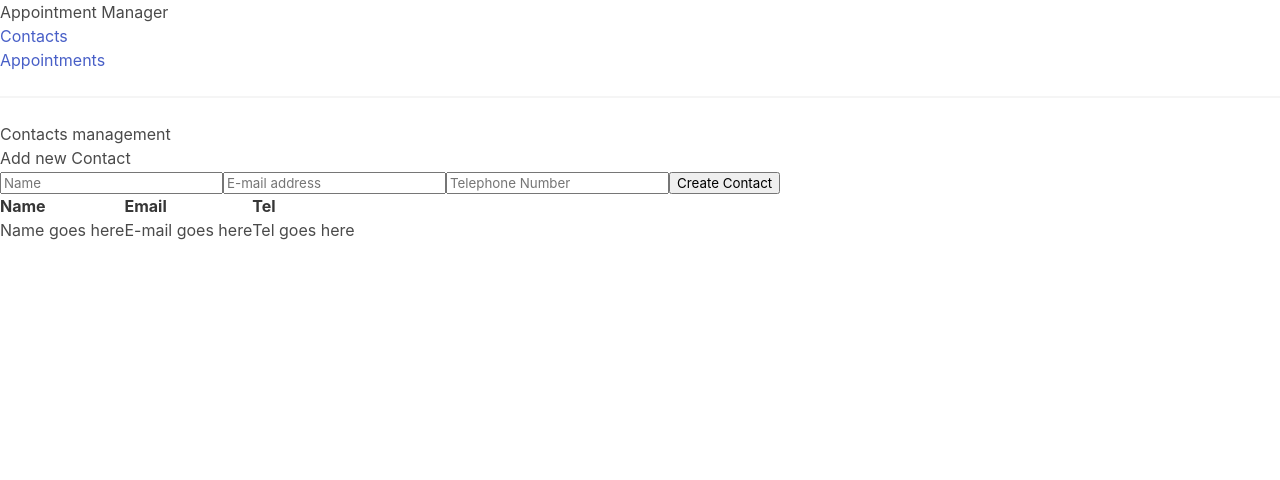
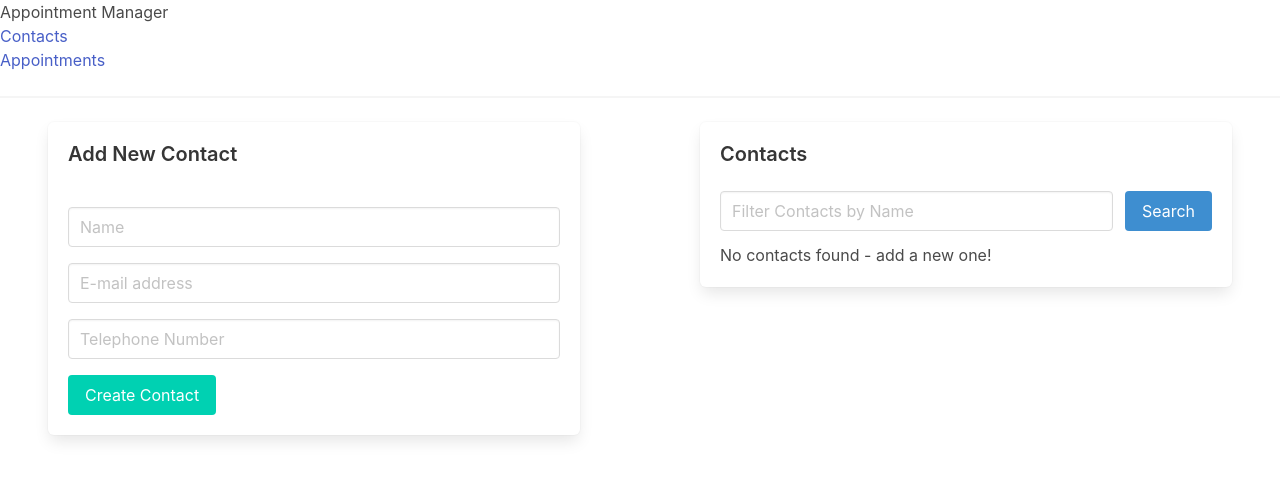
Before and after one commit to LozPilafas/appointment-manager, a React (Create React App) app: page /contacts in a window 1280 px wide. Shown: the top 480 px of the page. Built offline with nearby package versions, Linux system fonts and the light colour scheme.

Commit message:
added css and started appts logic

```diff
--- /dev/null
+++ b/src/presentational/appointmentitem.js
@@ -0,0 +1,19 @@
+
+
+export function AppointmentItem(props)
+{
+    return (
+        <div className="content ">
+          <blockquote>
+                <p>
+                  <strong>Customer Name goes here</strong>
+                </p>
+                <p>Date goes here</p>
+                <p>Time goes here</p>
+                <p>Title Goes here</p>
+                <p>Options go here</p>
+
+          </blockquote>
+        </div>
+      );
+}
--- /dev/null
+++ b/src/presentational/appointmentslist.js
@@ -0,0 +1,20 @@
+import { AppointmentItem } from "./appointmentitem";
+
+
+
+export function AppointmentsList (props){
+  return (
+    <div className="column is-half">
+    <div className="box mx-6">
+      <div className="subtitle"><strong>Appointments</strong></div>
+
+
+      <AppointmentItem/>
+    </div></div>
+  );
+
+
+
+
+
+}
--- /dev/null
+++ b/src/presentational/appointmentspage.js
@@ -0,0 +1,32 @@
+
+import { AppointmentsList } from "./appointmentslist";
+
+
+
+export function AppointmentsPage (props)
+{
+
+
+
+
+return(
+
+    <>
+    <h3>Appointments Manager</h3>
+    <form onSubmit={props.handleCreateSubmitAppoint}>
+    <select name="contact" onChange={props.handleInputChangeAppoint}>
+    <option value="" disabled selected>Select Contact</option>
+        {props.renderContactOptions(props.contacts)}
+    </select>
+    <input type="text" placeholder="Input a title" required="true" name="title" onChange={props.handleInputChangeAppoint}/>
+    <input type="date" required="yes" name="date" onChange={props.handleInputChangeAppoint} />
+    <button type="submit" value="Create Appointment" >Create Appointment</button>
+</form>
+
+
+    </>
+
+
+)
+
+}
--- a/src/presentational/contactline.js
+++ b/src/presentational/contactline.js
@@ -1,12 +1,14 @@
+export function ContactLine(props) {
+  return (
+    <div className="content ">
+      <blockquote>
+            <p>
+              <strong>{props.contact.name}</strong>
+            </p>
+            <p>{props.contact.email}</p>
+            <p>{props.contact.tel}</p>
 
-
-
-export function ContactLine()
-{
-    return(
-    <tr>
-    <td>Name goes here</td>
-    <td>E-mail goes here</td>
-    <td>Tel goes here</td>
-  </tr>)
+      </blockquote>
+    </div>
+  );
 }
--- a/src/presentational/contacts.js
+++ b/src/presentational/contacts.js
@@ -1,27 +1,58 @@
+import { ContactsList } from "./contactslist";
 
-import { ContactsList } from "./contactslist"
+export function Contactpage(props) {
+  return (
+    <>
+      <div className="columns ">
+          <div className="column is-half">
+        <div className="box mx-6 ">
+          <h2 className="subtitle"><strong>Add New Contact</strong></h2>
 
+          <div className="  ">
+            <form onSubmit={props.onCreate}>
+              <input
+                className="input mt-4 "
+                type="text"
+                required="true"
+                maxLength="40"
+                placeholder="Name"
+                name="name"
+                onChange={props.handleInputChange}
+                value={props.currentValues.name}
+              />
+              <input
+                className="input mt-4"
+                type="email"
+                required="true"
+                maxLength="40"
+                name="email"
+                onChange={props.handleInputChange}
+                value={props.currentValues.email}
+                placeholder="E-mail address"
+              />
+              <input
+                className="input mt-4"
+                type="text"
+                required="true"
+                maxLength="40"
+                name="tel"
+                onChange={props.handleInputChange}
+                value={props.currentValues.tel}
+                placeholder="Telephone Number"
+              />
+              <button className="button is-primary mt-4" type="submit">
+                Create Contact
+              </button>
+            </form>
+          </div>
+        </div>
+         </div>
 
-export function Contactpage (props)
-{
-
-
-
-
-    return(
-        <>
-        <h1>Contacts management</h1>
-
-        <p></p>
-        <h2>Add new Contact</h2>
-        <form onSubmit={props.onCreate}>
-            <input type='text' required="true" placeholder="Name" name='name' onChange={props.handleInputChange} value={props.currentValues.name}/>
-            <input type="email" required="true" name="email" onChange={props.handleInputChange} value={props.currentValues.email} placeholder="E-mail address" />
-            <input type='text' required="true" name='tel' onChange={props.handleInputChange} value={props.currentValues.tel} placeholder="Telephone Number" />
-            <button type="submit" >Create Contact</button>
-        </form>
-        <ContactsList />
-        </>
-    )
-
+        <ContactsList
+          contacts={props.contacts}
+          renderContactlines={props.renderContactlines}
+        />
+     </div>
+    </>
+  );
 }
--- a/src/presentational/contactslist.js
+++ b/src/presentational/contactslist.js
@@ -1,17 +1,22 @@
-import { ContactLine } from "./contactline"
+export function ContactsList(props) {
+  return (
+    <div className="column is-half">
+    <div className="box mx-6">
+      <div className="subtitle"><strong>Contacts</strong></div>
+      <div class="field is-grouped">
+        <p class="control is-expanded">
+          <input
+            class="input"
+            type="text"
+            placeholder="Filter Contacts by Name"
+          />
+        </p>
+        <p class="control">
+          <a class="button is-info">Search</a>
+        </p>
+      </div>
 
-
-export function ContactsList(){
-
-
-    return(
-        <table>
-  <tr>
-    <th>Name</th>
-    <th>Email</th>
-    <th>Tel</th>
-  </tr>
- <ContactLine />
-</table>
-    )
+      {props.renderContactlines(props.contacts)}
+    </div></div>
+  );
 }
--- /dev/null
+++ b/src/style.js
@@ -0,0 +1,6 @@
+
+const style={
+    table:{
+
+    }
+}
```
